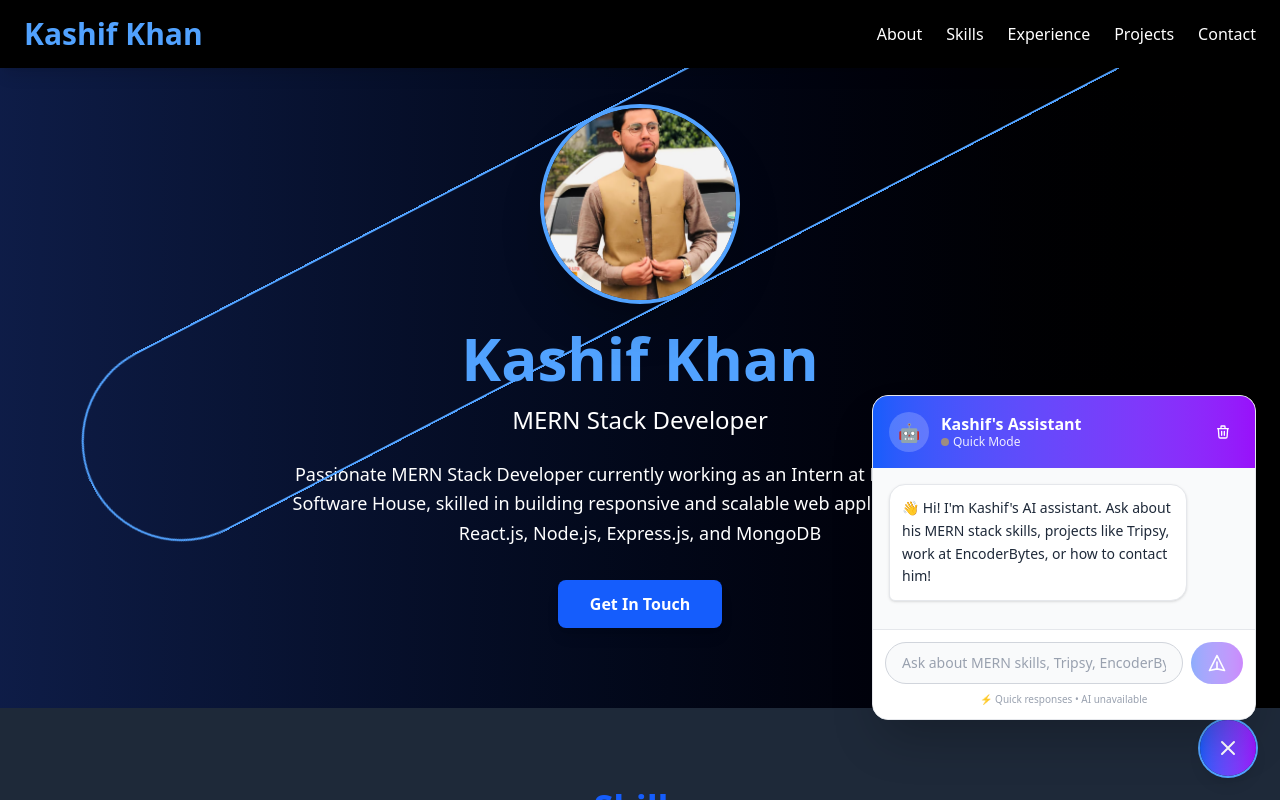
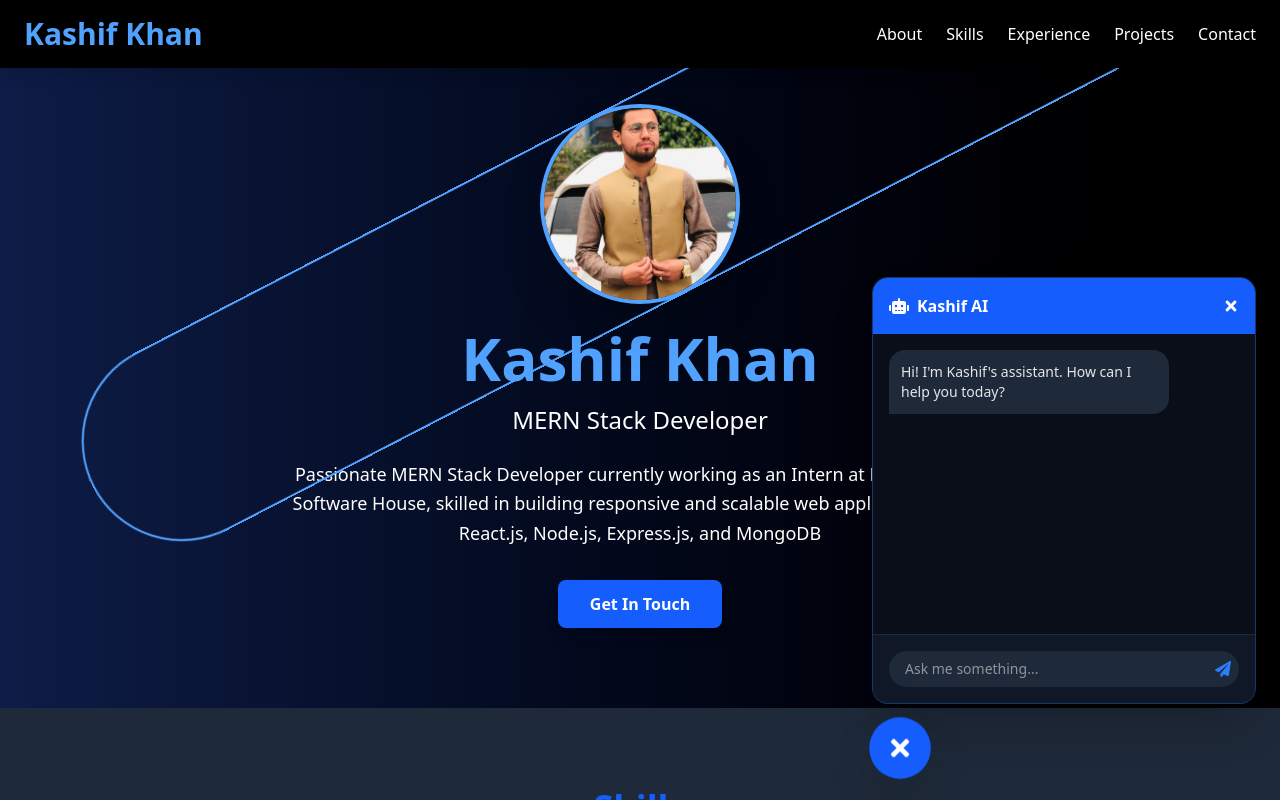
Before and after one commit to engrkashifkhan/kashif, a React (Vite) app: page / in a window 1280 px wide. Both pictures are taken after a click on the button 1228 px from the left and 748 px from the top of the page. Shown: the top 800 px of the page. Built offline with nearby package versions, Linux system fonts and the light colour scheme; no server answers.

Commit message:
added chatbot

```diff
--- a/package.json
+++ b/package.json
@@ -11,7 +11,9 @@
   },
   "dependencies": {
     "@emailjs/browser": "^4.4.1",
+    "@google/generative-ai": "^0.24.1",
     "@tailwindcss/vite": "^4.1.18",
+    "dotenv": "^17.4.1",
     "framer-motion": "^10.16.4",
     "openai": "^6.33.0",
     "react": "^18.2.0",
--- a/src/components/ChatBot.jsx
+++ b/src/components/ChatBot.jsx
@@ -1,283 +1,227 @@
-import { useState, useEffect, useRef } from 'react';
+import React, { useState, useRef, useEffect } from 'react';
+import { motion, AnimatePresence } from 'framer-motion';
+import { FaComments, FaTimes, FaPaperPlane, FaRobot, FaUser } from 'react-icons/fa';
+import { GoogleGenerativeAI } from '@google/generative-ai';
 
-export default function ChatBot() {
+const portfolioData = {
+  name: "Kashif Khan",
+  role: "MERN Stack Developer",
+  summary: "Passionate MERN Stack Developer currently working as an Intern at EncoderBytes Software House, skilled in building responsive and scalable web applications using React.js, Node.js, Express.js, and MongoDB.",
+  education: "BS Software Engineering from Islamia College Peshawar (2020 – 2024)",
+  skills: [
+    "HTML (90%)", "CSS (85%)", "JavaScript (80%)", "React.js (85%)",
+    "Tailwind CSS (90%)", "Bootstrap (50%)", "Framer Motion (75%)",
+    "MongoDB (60%)", "Express.js (40%)", "Node.js (20%)"
+  ],
+  experience: [
+    {
+      title: "MERN Stack Development (PSEB Internship)",
+      company: "EncoderBytes Software House",
+      period: "March 2026 - Present",
+      details: ["Developing full-stack web applications using MERN stack", "Building RESTful APIs", "Focusing on scalability and performance"]
+    },
+    {
+      title: "Frontend Development Internship",
+      company: "DevelopersHub Corporation (Remote)",
+      period: "June 10 - July 26, 2025",
+      details: ["Developed e-commerce frontend with animations", "Implemented search, filtering, and cart features"]
+    },
+    {
+      title: "Web Development Trainee (NAVTTC)",
+      company: "Encoder Bytes Software House",
+      period: "3 Months",
+      details: ["Completed NAVTTC-certified training", "Developed NFT Marketplace and TRIPSY travel website"]
+    }
+  ],
+  projects: [
+    { title: "Tripsy Website", tech: "React.js, Tailwind CSS, Zustand", desc: "Practice-based travel website", link: "https://tripsiy.vercel.app/" },
+    { title: "E-commerce Website", tech: "React.js, Tailwind, Framer Motion", desc: "Search, filtering, cart, wishlist & animations", link: "https://ecommerce-web-design-weld.vercel.app/" },
+    { title: "Portfolio Website", tech: "React.js, Tailwind CSS", desc: "Personal portfolio to showcase frontend skills", link: "https://intern-intelligence-portfolio-delta.vercel.app/" },
+    { title: "EncoderBytes Website", tech: "Next.js, Tailwind CSS", desc: "Homepage developed during training", link: "https://encoder-byte-q6rj.vercel.app/" }
+  ],
+  contact: {
+    mobile: "03339447275",
+    email: "kashifkhn6464ak@gmail.com",
+    address: "Peshawar, Pakistan",
+    linkedin: "https://linkedin.com",
+    github: "https://github.com"
+  }
+};
+
+const SYSTEM_PROMPT = `You are the official AI assistant for Kashif Khan's portfolio. Your mission is to provide accurate, professional, and very brief information about Kashif's skills, projects, and experience.
+
+Strict Requirements:
+1. ONLY use the information provided in the context below.
+2. Be extremely concise: limit your response to 1-2 powerful sentences.
+3. COMPLETENESS: Never stop mid-sentence. Always finish your thought within the sentence limit.
+4. If a query is unrelated to Kashif's portfolio, politely say something formal, friendly and professional and in natural language.
+5. Tone: Professional, helpful, and direct.
+
+Context: ${JSON.stringify(portfolioData)}`;
+
+
+const Chatbot = () => {
   const [isOpen, setIsOpen] = useState(false);
   const [messages, setMessages] = useState([
-    { role: 'assistant', content: "👋 Hi! I'm Kashif's AI assistant. Ask about his MERN stack skills, projects like Tripsy, work at EncoderBytes, or how to contact him!" }
+    { role: 'bot', text: 'Hi! I\'m Kashif\'s assistant. How can I help you today?' }
   ]);
   const [input, setInput] = useState('');
   const [isLoading, setIsLoading] = useState(false);
-  const [apiStatus, setApiStatus] = useState('checking');
-  const messagesEndRef = useRef(null);
+  const scrollRef = useRef(null);
 
-  // Test API connection on mount
   useEffect(() => {
-    const testAPI = async () => {
-      try {
-        const res = await fetch('/api/chat', {
-          method: 'POST',
-          headers: { 'Content-Type': 'application/json' },
-          body: JSON.stringify({ messages: [] })
-        });
-        setApiStatus(res.ok ? 'online' : 'offline');
-      } catch {
-        setApiStatus('offline');
+    if (scrollRef.current) {
+      scrollRef.current.scrollTop = scrollRef.current.scrollHeight;
     }
-    };
-    testAPI();
-  }, []);
+  }, [messages, isOpen]);
 
-  // Auto-scroll to latest message
-  useEffect(() => {
-    messagesEndRef.current?.scrollIntoView({ behavior: 'smooth' });
-  }, [messages, isLoading]);
+  const handleSend = async () => {
+    if (!input.trim() || isLoading) return;
 
-  // Load chat history from localStorage
-  useEffect(() => {
-    const saved = localStorage.getItem('kashif-portfolio-chat');
-    if (saved) {
-      try { setMessages(JSON.parse(saved)); } catch (e) { console.warn('Failed to load chat history'); }
-    }
-  }, []);
+    const apiKey = import.meta.env.VITE_GEMINI_API_KEY || "";
 
-  // Save chat history to localStorage
-  useEffect(() => {
-    if (messages.length > 1) {
-      localStorage.setItem('kashif-portfolio-chat', JSON.stringify(messages));
-    }
-  }, [messages]);
-
-  // 🎯 ACCURATE FALLBACK RESPONSES (when AI is unavailable)
-  const getFallbackResponse = (userInput) => {
-    const lower = userInput.toLowerCase();
-
-    // Skills & proficiency
-    if (lower.match(/skill|proficiency|percentage|tailwind|react|html|css|javascript|node|mongo|express|framer/)) {
-      return "Kashif's technical skills:\n🎨 Tailwind CSS: 90% ⭐\n📄 HTML: 90%\n💅 CSS: 85%\n⚛️ React.js: 85%\n💡 JavaScript: 80%\n✨ Framer Motion: 75%\n🗄️ MongoDB: 60%\n🔄 Express.js: 40%\n🟢 Node.js: 20% (learning)\n\nHe specializes in frontend with React + Tailwind!";
+    if (!apiKey) {
+      setMessages(prev => [...prev,
+      { role: 'user', text: input },
+      { role: 'bot', text: 'Please set a valid Gemini API Key in your .env file.' }
+      ]);
+      setInput('');
+      return;
     }
 
-    // Projects
-    if (lower.match(/project|tripsy|ecommerce|portfolio|nft|encoderbytes website|built|created/)) {
-      return "Kashif's projects:\n🚀 Tripsy - Travel app (React+Tailwind+Zustand)\n🛒 E-commerce Site - Search, cart, animations (React+Tailwind+Framer Motion)\n👨‍💻 Portfolio - This site! (React+Tailwind)\n🏢 EncoderBytes Homepage (Next.js+Tailwind)\n🖼️ NFT Marketplace (NAVTTC training)\n\nAll built with modern, responsive design!";
-    }
-
-    // Contact info
-    if (lower.match(/contact|email|phone|reach|hire|connect|linkedin|github|location|peshawar/)) {
-      return "📧 Email: kashifkhn6464ak@gmail.com\n📱 Phone: 03339447275\n📍 Location: Peshawar, Pakistan\n\nYou can also use the contact form on his portfolio or connect on LinkedIn/GitHub. Kashif typically responds within 24-48 hours!";
-    }
-
-    // Work experience
-    if (lower.match(/experience|work|intern|encoder|developer|job|pseb|navttc|developerhub/)) {
-      return "Kashif's experience:\n💼 MERN Stack Intern @ EncoderBytes (Mar 2026-Present) - Building full-stack apps, REST APIs\n🖥️ Frontend Intern @ DevelopersHub (Remote, Jun-Jul 2025) - E-commerce frontend with animations\n🎓 NAVTTC Trainee @ EncoderBytes (3 months) - Certified training, built Tripsy & NFT Marketplace";
-    }
-
-    // Education
-    if (lower.match(/education|degree|college|university|study|islamia|software engineering/)) {
-      return "Kashif earned his BS in Software Engineering from Islamia College Peshawar (2020-2024), combining formal education with hands-on development experience in modern web technologies!";
-    }
-
-    // Availability / Hiring
-    if (lower.match(/available|hire|freelance|job|opportunity|work together|collaborate|project/)) {
-      return "Yes! 🎉 Kashif is currently interning at EncoderBytes and is open to freelance projects or full-time opportunities. He specializes in React.js + Tailwind CSS frontend development. Reach out at kashifkhn6464ak@gmail.com or 03339447275 to discuss your project!";
-    }
-
-    // What is MERN
-    if (lower.match(/mern|stack|what is|explain/)) {
-      return "MERN stands for MongoDB, Express.js, React.js, and Node.js - a full JavaScript stack for building web applications. Kashif is currently strengthening his MERN skills as an intern at EncoderBytes, with strong expertise in the React (frontend) portion!";
-    }
-
-    // Default helpful response
-    return "Great question! 💡 For detailed info, check Kashif's portfolio sections: Skills, Projects, or Experience. Or contact him directly at kashifkhn6464ak@gmail.com. He'd love to hear from you! 😊";
-  };
-
-  const handleSend = async (e) => {
-    e.preventDefault();
-    if (!input.trim() || isLoading) return;
-
-    const userMessage = { role: 'user', content: input.trim() };
-    const newMessages = [...messages, userMessage];
-
-    setMessages(newMessages);
+    const userMessage = input;
     setInput('');
+    setMessages(prev => [...prev, { role: 'user', text: userMessage }]);
     setIsLoading(true);
 
     try {
-      const res = await fetch('/api/chat', {
-        method: 'POST',
-        headers: { 'Content-Type': 'application/json' },
-        body: JSON.stringify({ messages: newMessages })
+      const genAI = new GoogleGenerativeAI(apiKey.trim());
+      // Try gemini-1.5-flash-latest as it is more likely to exist in v1beta than the exact version for some keys
+      const model = genAI.getGenerativeModel({
+        model: "gemini-2.5-flash",
+        systemInstruction: SYSTEM_PROMPT,
       });
 
-      const responseText = await res.text();
 
-      if (!res.ok) {
-        console.error('❌ API Error:', res.status, responseText);
-        throw new Error(`API failed: ${res.status}`);
+      // Filter out the initial bot greeting and map to Gemini format
+      const history = messages
+        .filter(msg => msg.text !== 'Hi! I\'m Kashif\'s assistant. How can I help you today?')
+        .map(msg => ({
+          role: msg.role === 'user' ? 'user' : 'model',
+          parts: [{ text: msg.text }],
+        }));
+
+      const chat = model.startChat({
+        history: history,
+        generationConfig: {
+          maxOutputTokens: 500,
+        },
+
+      });
+
+      const result = await chat.sendMessage(userMessage);
+      const response = await result.response;
+      const text = response.text();
+
+      setMessages(prev => [...prev, { role: 'bot', text }]);
+    } catch (error) {
+      console.error("Chatbot Error Detail:", error);
+      // To help the user debug, I'll show a more descriptive message if possible
+      let errorMessage = "Sorry, I'm having trouble connecting right now. ";
+      if (error.message?.includes("API_KEY_INVALID")) {
+        errorMessage += "Your API key seems to be invalid.";
+      } else if (error.message?.includes("429")) {
+        errorMessage += "Rate limit exceeded. Please wait a moment.";
+      } else {
+        errorMessage += "Please check your console for details or try again later.";
       }
 
-      let data;
-      try {
-        data = JSON.parse(responseText);
-      } catch (parseError) {
-        console.error('❌ JSON Parse Error:', parseError);
-        throw new Error('Invalid API response format');
-      }
-
-      if (data.error) {
-        console.error('❌ API returned error:', data.error);
-        throw new Error(data.error);
-      }
-
-      if (!data.reply) {
-        throw new Error('No reply in API response');
-      }
-
-      setMessages(prev => [...prev, { role: 'assistant', content: data.reply }]);
-      setApiStatus('online');
-
-    } catch (error) {
-      console.error('💬 Chat error:', error.message);
-
-      // Use accurate fallback
-      const fallbackReply = getFallbackResponse(userMessage.content);
-      setMessages(prev => [...prev, { role: 'assistant', content: fallbackReply }]);
-      setApiStatus('offline');
-
+      setMessages(prev => [...prev, { role: 'bot', text: errorMessage }]);
     } finally {
       setIsLoading(false);
     }
   };
 
-  const clearChat = () => {
-    setMessages([{
-      role: 'assistant',
-      content: "👋 Chat cleared! I'm Kashif's assistant. Ask about his MERN skills, Tripsy project, EncoderBytes internship, or contact info!"
-    }]);
-    localStorage.removeItem('kashif-portfolio-chat');
-  };
 
   return (
-    <>
-      {/* Floating Toggle Button */}
-      <button
-        onClick={() => setIsOpen(!isOpen)}
-        className="fixed bottom-6 right-6 z-50 bg-gradient-to-r from-blue-600 to-purple-600
-                   text-white p-4 rounded-full shadow-lg hover:shadow-xl transition-all duration-300
-                   hover:scale-105 hover:rotate-3 focus:outline-none focus:ring-2 focus:ring-blue-400"
-        aria-label={isOpen ? 'Close chat' : 'Open chat with Kashif\'s assistant'}
+    <div className="fixed bottom-6 right-6 z-50">
+      <AnimatePresence>
+        {isOpen && (
+          <motion.div
+            initial={{ opacity: 0, y: 20, scale: 0.95 }}
+            animate={{ opacity: 1, y: 0, scale: 1 }}
+            exit={{ opacity: 0, y: 20, scale: 0.95 }}
+            className="bg-gray-900 border border-blue-500/30 rounded-2xl shadow-2xl w-80 sm:w-96 overflow-hidden mb-4 flex flex-col max-h-[500px]"
           >
-        {isOpen ? (
-          <svg className="size-6" fill="none" stroke="currentColor" viewBox="0 0 24 24">
-            <path strokeLinecap="round" strokeLinejoin="round" strokeWidth={2} d="M6 18L18 6M6 6l12 12" />
-          </svg>
-        ) : (
-          <div className="relative">
-            <svg className="size-6" fill="none" stroke="currentColor" viewBox="0 0 24 24">
-              <path strokeLinecap="round" strokeLinejoin="round" strokeWidth={2}
-                    d="M8 12h.01M12 12h.01M16 12h.01M21 12c0 4.418-4.03 8-9 8a9.863 9.863 0 01-4.255-.949L3 20l1.395-3.72C3.512 15.042 3 13.574 3 12c0-4.418 4.03-8 9-8s9 3.582 9 8z" />
-            </svg>
-            {apiStatus === 'offline' && (
-              <span className="absolute -top-1 -right-1 size-3 bg-yellow-400 rounded-full border-2 border-white animate-pulse" title="Using quick responses" />
-            )}
+            {/* Header */}
+            <div className="bg-blue-600 p-4 flex justify-between items-center">
+              <div className="flex items-center gap-2">
+                <FaRobot className="text-white text-xl" />
+                <span className="text-white font-bold">Kashif AI</span>
               </div>
-        )}
-      </button>
-
-      {/* Chat Window */}
-      {isOpen && (
-        <div className="fixed bottom-20 right-6 z-50 w-80 sm:w-96 bg-white dark:bg-gray-800
-                        rounded-2xl shadow-2xl border border-gray-200 dark:border-gray-700
-                        overflow-hidden animate-fade-in-up flex flex-col max-h-[32rem]">
-
-          {/* Header */}
-          <div className="bg-gradient-to-r from-blue-600 to-purple-600 p-4 text-white flex items-center justify-between">
-            <div className="flex items-center gap-3">
-              <div className="size-10 rounded-full bg-white/20 flex items-center justify-center text-lg">🤖</div>
-              <div>
-                <h3 className="font-semibold leading-tight">Kashif's Assistant</h3>
-                <p className="text-xs opacity-90 flex items-center gap-1">
-                  <span className={`size-2 rounded-full animate-pulse ${apiStatus === 'online' ? 'bg-green-400' : 'bg-yellow-400'}`} />
-                  {apiStatus === 'online' ? 'AI Mode' : 'Quick Mode'}
-                </p>
-              </div>
-            </div>
-            <button onClick={clearChat} className="p-2 hover:bg-white/20 rounded-lg transition-colors" aria-label="Clear chat">
-              <svg className="size-4" fill="none" stroke="currentColor" viewBox="0 0 24 24">
-                <path strokeLinecap="round" strokeLinejoin="round" strokeWidth={2} d="M19 7l-.867 12.142A2 2 0 0116.138 21H7.862a2 2 0 01-1.995-1.858L5 7m5 4v6m4-6v6m1-10V4a1 1 0 00-1-1h-4a1 1 0 00-1 1v3M4 7h16" />
-              </svg>
+              <button onClick={() => setIsOpen(false)} className="text-white hover:text-gray-200 transition">
+                <FaTimes />
               </button>
             </div>
 
-          {/* Messages Container */}
-          <div className="flex-1 overflow-y-auto p-4 space-y-3 bg-gray-50 dark:bg-gray-900">
+            {/* Messages */}
+            <div
+              ref={scrollRef}
+              className="flex-1 p-4 overflow-y-auto space-y-4 min-h-[300px] bg-black/40"
+            >
               {messages.map((msg, idx) => (
-              <div key={idx} className={`flex ${msg.role === 'user' ? 'justify-end' : 'justify-start'} animate-slide-in`}>
-                <div className={`max-w-[85%] p-3 rounded-2xl ${
-                  msg.role === 'user'
-                    ? 'bg-gradient-to-r from-blue-600 to-purple-600 text-white rounded-br-md'
-                    : 'bg-white dark:bg-gray-800 text-gray-800 dark:text-gray-200 border border-gray-200 dark:border-gray-700 rounded-bl-md shadow-sm'
+                <div key={idx} className={`flex ${msg.role === 'user' ? 'justify-end' : 'justify-start'}`}>
+                  <div className={`max-w-[80%] p-3 rounded-2xl text-sm ${msg.role === 'user'
+                    ? 'bg-blue-600 text-white rounded-br-none'
+                    : 'bg-gray-800 text-gray-200 rounded-bl-none'
                     }`}>
-                  <p className="text-sm leading-relaxed whitespace-pre-wrap">{msg.content}</p>
+                    {msg.text}
                   </div>
                 </div>
               ))}
-
-            {/* Typing Indicator */}
               {isLoading && (
-              <div className="flex justify-start animate-slide-in">
-                <div className="bg-white dark:bg-gray-800 border border-gray-200 dark:border-gray-700 rounded-2xl rounded-bl-md p-3 shadow-sm">
-                  <div className="flex gap-1">
-                    <span className="size-2 bg-gray-400 rounded-full animate-bounce" style={{ animationDelay: '0ms' }} />
-                    <span className="size-2 bg-gray-400 rounded-full animate-bounce" style={{ animationDelay: '150ms' }} />
-                    <span className="size-2 bg-gray-400 rounded-full animate-bounce" style={{ animationDelay: '300ms' }} />
-                  </div>
+                <div className="flex justify-start">
+                  <div className="bg-gray-800 text-gray-200 p-3 rounded-2xl rounded-bl-none text-sm animate-pulse">
+                    Thinking...
                   </div>
                 </div>
               )}
-            <div ref={messagesEndRef} />
             </div>
 
-          {/* Input Form */}
-          <form onSubmit={handleSend} className="p-3 border-t border-gray-200 dark:border-gray-700 bg-white dark:bg-gray-800">
-            <div className="flex gap-2">
+            {/* Input */}
+            <div className="p-4 border-t border-gray-800 bg-gray-900">
+              <div className="relative flex items-center">
                 <input
                   type="text"
                   value={input}
                   onChange={(e) => setInput(e.target.value)}
-                placeholder="Ask about MERN skills, Tripsy, EncoderBytes, or contact..."
-                disabled={isLoading}
-                className="flex-1 px-4 py-2.5 text-sm border border-gray-300 dark:border-gray-600
-                           rounded-full focus:outline-none focus:ring-2 focus:ring-blue-500
-                           bg-gray-50 dark:bg-gray-700 dark:text-white placeholder-gray-400
-                           disabled:opacity-50 transition-all"
-                aria-label="Type your message"
+                  onKeyPress={(e) => e.key === 'Enter' && handleSend()}
+                  placeholder="Ask me something..."
+                  className="w-full bg-gray-800 text-white rounded-full py-2 px-4 pr-10 focus:outline-none focus:ring-2 focus:ring-blue-500 transition-all text-sm"
                 />
                 <button
-                type="submit"
-                disabled={!input.trim() || isLoading}
-                className="px-4 py-2.5 bg-gradient-to-r from-blue-600 to-purple-600 text-white
-                           rounded-full hover:from-blue-700 hover:to-purple-700 disabled:opacity-50
-                           disabled:cursor-not-allowed transition-all flex items-center justify-center"
-                aria-label="Send message"
+                  onClick={handleSend}
+                  disabled={isLoading}
+                  className="absolute right-2 text-blue-500 hover:text-blue-400 disabled:text-gray-600 transition"
                 >
-                {isLoading ? (
-                  <svg className="size-5 animate-spin" fill="none" viewBox="0 0 24 24">
-                    <circle className="opacity-25" cx="12" cy="12" r="10" stroke="currentColor" strokeWidth="4" />
-                    <path className="opacity-75" fill="currentColor" d="M4 12a8 8 0 018-8V0C5.373 0 0 5.373 0 12h4zm2 5.291A7.962 7.962 0 014 12H0c0 3.042 1.135 5.824 3 7.938l3-2.647z" />
-                  </svg>
-                ) : (
-                  <svg className="size-5" fill="none" stroke="currentColor" viewBox="0 0 24 24">
-                    <path strokeLinecap="round" strokeLinejoin="round" strokeWidth={2} d="M12 19l9 2-9-18-9 18 9-2zm0 0v-8" />
-                  </svg>
-                )}
+                  <FaPaperPlane />
                 </button>
               </div>
-            <p className="text-[10px] text-center text-gray-400 mt-2">
-              {apiStatus === 'online' ? '✨ AI-powered • Based on your portfolio' : '⚡ Quick responses • AI unavailable'}
-            </p>
-          </form>
             </div>
+          </motion.div>
         )}
-    </>
+      </AnimatePresence>
+
+      <motion.button
+        whileHover={{ scale: 1.1 }}
+        whileTap={{ scale: 0.9 }}
+        onClick={() => setIsOpen(!isOpen)}
+        className="bg-blue-600 text-white p-4 rounded-full shadow-2xl hover:bg-blue-700 transition-colors flex items-center justify-center"
+      >
+        {isOpen ? <FaTimes size={24} /> : <FaComments size={24} />}
+      </motion.button>
+    </div>
   );
-}
+};
+
+export default Chatbot;
```
Also changed, not shown: vercel.json (deleted), 2 other files (tests, documents, lock files or other folders). Lines whose indentation alone changed are shown as unchanged.
